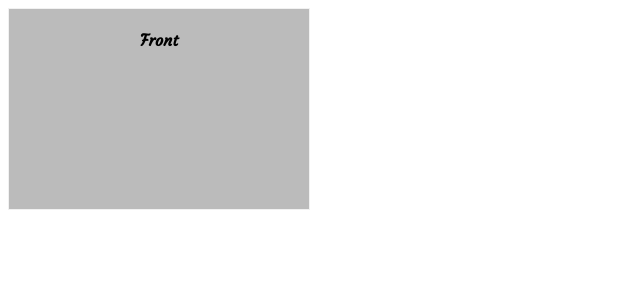
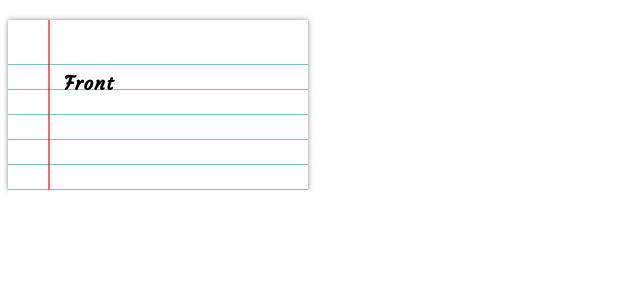
Before and after one commit to chatter-ladder/client, a React (Create React App) app: page / in a window 1280 px wide. Shown: the top 300 px of the page, without its empty margins (0-640 px from the left). Built offline with nearby package versions, Linux system fonts and the light colour scheme.

Commit message:
Updated styling so appearance looks like notepaper again

```diff
--- a/src/components/Flashcard/Flashcard.js
+++ b/src/components/Flashcard/Flashcard.js
@@ -13,7 +13,7 @@ class Flashcard extends Component {
     }));
   };
 
-  containerClasses = () => {
+  flashcardClasses = () => {
     if (this.state.flipped) {
       return `${classes.Flashcard} ${classes.Flipped}`
     }
@@ -23,12 +23,16 @@ class Flashcard extends Component {
   render() {
     return(
       <div className={classes.Container}>
-        <div className={this.containerClasses()} onClick={this.flipHandler}>
+        <div className={this.flashcardClasses()} onClick={this.flipHandler}>
           <div className={`${classes.Pattern} ${classes.Front}`}>
-            <h4>Front</h4>
+            <div className={classes.Content}>
+              <h4>Front</h4>
+            </div>
           </div>
           <div className={`${classes.Pattern} ${classes.Back}`}>
-            <h4>Back</h4>
+            <div className={classes.Content}>
+              <h4>Back</h4>
+            </div>
           </div>
         </div>
       </div>
--- a/src/components/Flashcard/Flashcard.module.css
+++ b/src/components/Flashcard/Flashcard.module.css
@@ -1,15 +1,8 @@
-/*
-  .flip-card == .Container
-  .flip-card-inner == .Flashcard
-  .flip-card-front == .Front
-  .flip-card-back == .Back
- */
-
 .Container {
   background-color: transparent;
   width: 300px;
-  height: 200px;
-  border: 1px solid #f1f1f1;
+  height: 170px;
+  /* border: 1px solid #f1f1f1; */
   perspective: 1000px;
 }
 
@@ -17,13 +10,34 @@
   position: relative;
   width: 100%;
   height: 100%;
-  text-align: center;
+  margin: 20px auto;
+  /* padding-top: 40px; */
+  /* padding-bottom: 40px; */
+  /* background-color: white; */
+  box-shadow: 0px 0px 5px 0px #888;
   transition: transform 0.8s;
   transform-style: preserve-3d;
 }
 
+.Flashcard::before {
+  content: '';
+  position: absolute;
+  top: 0;
+  left: 40px;
+  width: 2px;
+  height: 100%;
+  background-color: rgba(255,0,0,0.6);
+  z-index: 100;
+}
+
 .Flashcard.Flipped {
   transform: rotateY(180deg);
+}
+
+.Pattern {
+  top: 20px;
+  height: 100%;
+  background-image: repeating-linear-gradient(white 0px, white 24px, teal 25px);
 }
 
 .Front, .Back {
@@ -34,40 +48,12 @@
 }
 
 .Front {
-  background-color: #bbb;
   color: black;
 }
 
 .Back {
-  background-color: dodgerblue;
-  color: white;
+  color: black;
   transform: rotateY(180deg);
-}
-
-/* .Flashcard {
-  height: 700px;
-  width: 600px;
-  margin: 20px auto;
-  background-color: white;
-  box-shadow: 0px 0px 5px 0px #888;
-  position: relative;
-  padding-top: 40px;
-  padding-bottom: 40px;
-}
-
-.Flashcard::before {
-  position: absolute;
-  top: 0;
-  left: 40px;
-  content: '';
-  width: 2px;
-  height: 100%;
-  background-color: rgba(255,0,0,0.6);
-}
-
-.Pattern {
-  height: 100%;
-  background-image: repeating-linear-gradient(white 0px, white 24px, teal 25px);
 }
 
 .Content {
@@ -78,4 +64,4 @@
   font-size: 19px;
   letter-spacing: 1px;
   word-spacing: 5px;
-} */
+}
```
